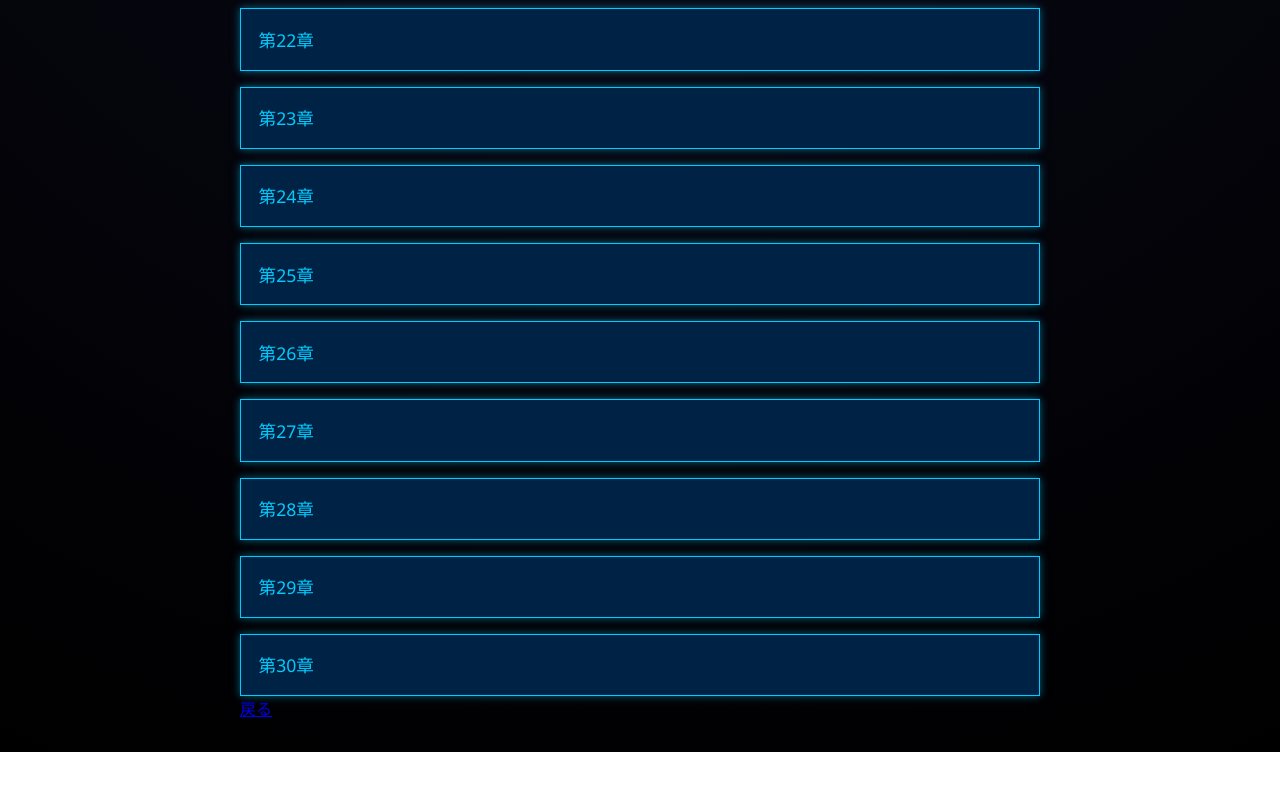
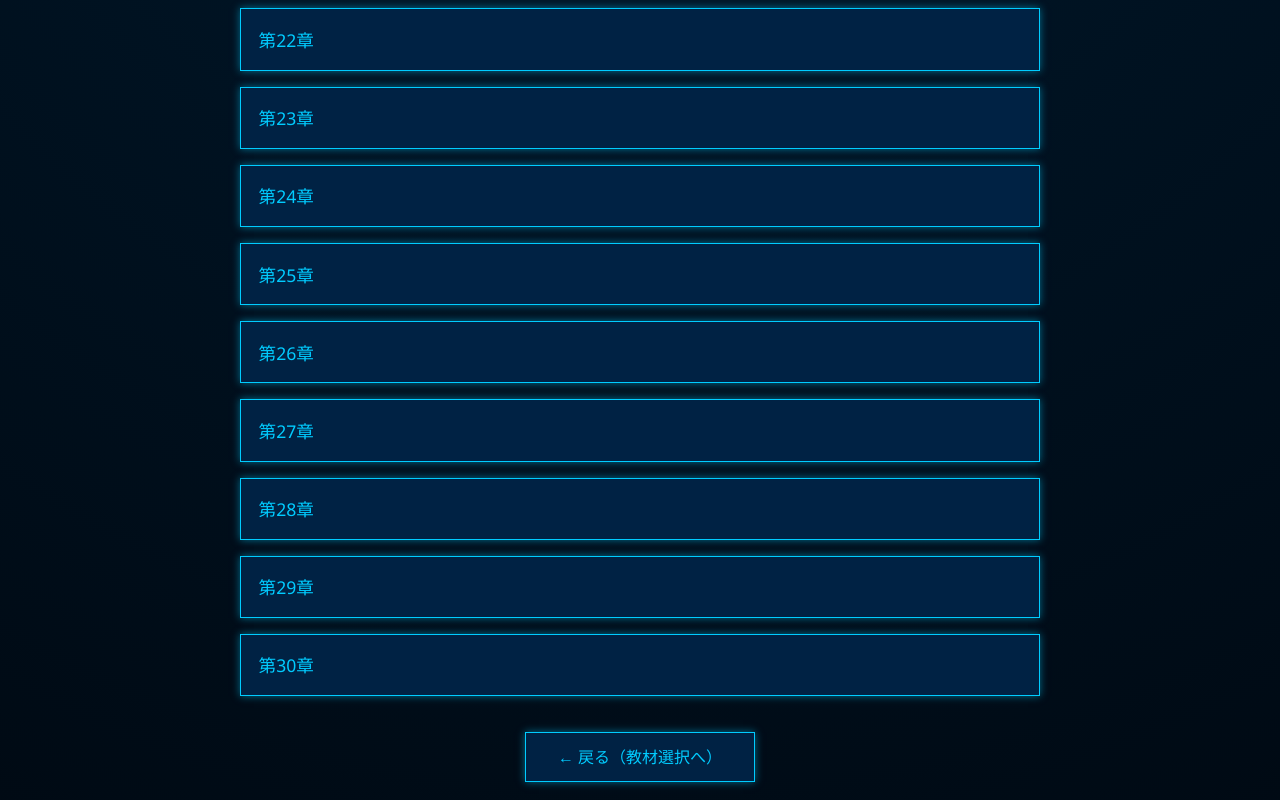
Before and after one commit to Tanaka-k1467/Tanaka_Imperium_Lab, a plain HTML site: page logic_expr/vintage/index.html in a window 1280 px wide. Shown: the part 1765-2565 px from the top of the page. Before the commit the page ends 2517 px from the top, so only its background shows below. Drawn offline with Linux system fonts and the light colour scheme.

Commit message:
Update index.html

```diff
--- a/logic_expr/vintage/index.html
+++ b/logic_expr/vintage/index.html
@@ -8,7 +8,7 @@
   <style>
     body {
       font-family: 'Segoe UI', sans-serif;
-      background: radial-gradient(circle at center, #0a0a1a 0%, #000000 100%);
+      background: radial-gradient(circle at center, #001a2e 0%, #000a14 100%);
       color: #ccf6ff;
       padding: 2em;
       max-width: 800px;
@@ -29,7 +29,6 @@
       background-color: #002244;
       border: 1px solid #00ccff;
       box-shadow: 0 0 8px #00ccff80;
-      padding: 0;
       overflow: hidden;
       transition: all 0.3s ease;
     }
@@ -62,6 +61,22 @@
     .dropdown a:hover {
       background-color: #003355;
     }
+    .back-container {
+      margin-top: 3em;
+      text-align: center;
+    }
+    .back-button {
+      background-color: #002244;
+      color: #00ccff;
+      border: 1px solid #00ccff;
+      padding: 0.8em 2em;
+      text-decoration: none;
+      font-size: 1em;
+      box-shadow: 0 0 8px #00ccff80;
+    }
+    .back-button:hover {
+      background-color: #003355;
+    }
   </style>
   <script>
     function toggleDropdown(id) {
@@ -71,7 +86,7 @@
       // 全て閉じる
       document.querySelectorAll('.dropdown').forEach(el => el.style.display = "none");
 
-      // 必要なところだけ開く（スクロールしない）
+      // 必要なところだけ開く
       if (!wasVisible) {
         drop.style.display = "flex";
       }
@@ -324,9 +339,7 @@
 
   </div>
   <div class="back-container">
-    <a href="../index.html" class="back-button">戻る</a>
+    <a href="../index.html" class="back-button">← 戻る（教材選択へ）</a>
   </div>
 </body>
 </html>
-</body>
-</html>
```
